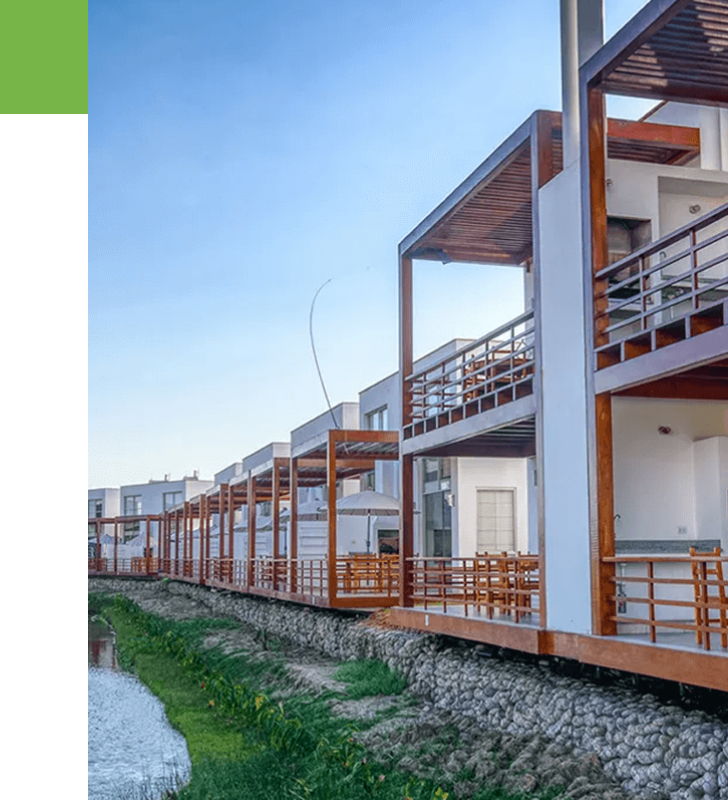
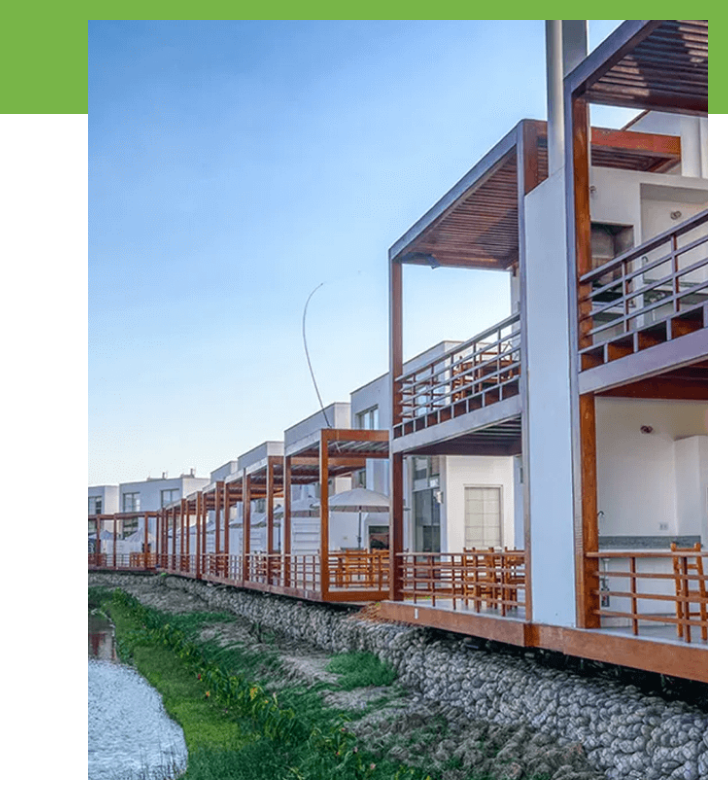
Before and after one commit to development-nerdmedia/rinconada-login, a plain HTML site: page index.html in a window 1280 px wide. Shown: the full height of the page, 552-1280 px from the left. Drawn offline with Linux system fonts and the light colour scheme.

Commit message:
Add files via upload

```diff
--- a/css/style.css
+++ b/css/style.css
@@ -39,7 +39,15 @@ button {
 
 .contentLogin {
   height: 100vh;
-  display: flex; }
+  display: flex;
+  position: relative; }
+  .contentLogin::before {
+    content: "";
+    position: absolute;
+    background-color: #78b548;
+    height: 114px;
+    width: 100%;
+    z-index: -1; }
   .contentLogin .part1 {
     background-color: #78b548;
     padding: 20px 80px; }
@@ -182,9 +190,17 @@ button {
           font-weight: 500;
           padding: 20px 10px; }
   .contentLogin .contentImg {
-    width: 50%;
+    /*width: 50%;
     position: relative;
-    overflow: hidden; }
+    overflow: hidden;*/
+    width: calc(50% - 20px);
+    position: relative;
+    overflow: hidden;
+    position: absolute;
+    height: calc(100vh - 40px);
+    right: 20px;
+    top: 50%;
+    transform: translateY(-50%); }
     .contentLogin .contentImg img {
       width: 100%;
       position: absolute;
```
